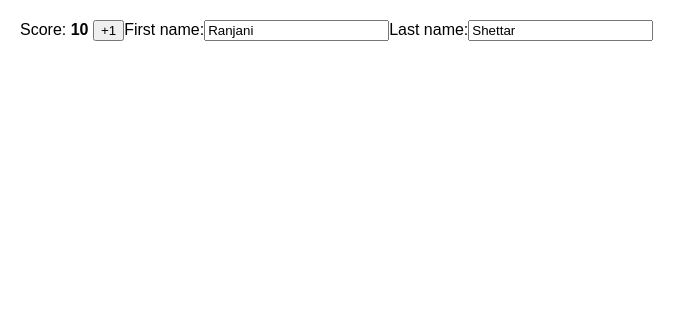
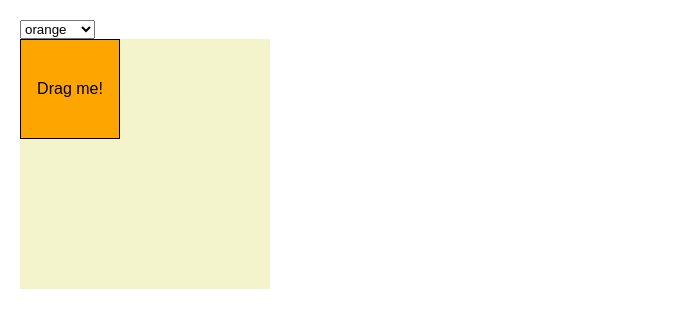
Before and after one commit to MufuDe/20240930-react-render-submit, a React (Create React App) app: page / in a window 1280 px wide. Shown: the top 328 px of the page, without its empty margins (0-696 px from the left). Built offline with nearby package versions, Linux system fonts and the light colour scheme.

Commit message:
1. 方形和背景渲染，不触发背景移动；

```diff
--- a/src/App.js
+++ b/src/App.js
@@ -1,47 +1,46 @@
 import { useState } from "react";
+import Background from "./Background.js";
+import Box from "./Box.js";
 
-export default function Scoreboard() {
-  const [player, setPlayer] = useState({
-    firstName: "Ranjani",
-    lastName: "Shettar",
-    score: 10,
+const initialPosition = {
+  x: 0,
+  y: 0,
+};
+
+export default function Canvas() {
+  const [shape, setShape] = useState({
+    color: "orange",
+    position: initialPosition,
   });
 
-  function handlePlusClick() {
-    setPlayer({
-      ...player,
-      score: player.score + 1,
+  function handleMove(dx, dy) {
+    setShape({
+      ...shape,
+      position: {
+        x: shape.position.x + dx,
+        y: shape.position.y + dy,
+      },
     });
   }
 
-  function handleFirstNameChange(e) {
-    setPlayer({
-      ...player,
-      firstName: e.target.value,
-    });
-  }
-
-  function handleLastNameChange(e) {
-    setPlayer({
-      ...player,
-      lastName: e.target.value,
+  function handleColorChange(e) {
+    setShape({
+      ...shape,
+      color: e.target.value,
     });
   }
 
   return (
     <>
-      <label>
-        Score: <b>{player.score}</b>{" "}
-        <button onClick={handlePlusClick}>+1</button>
-      </label>
-      <label>
-        First name:
-        <input value={player.firstName} onChange={handleFirstNameChange} />
-      </label>
-      <label>
-        Last name:
-        <input value={player.lastName} onChange={handleLastNameChange} />
-      </label>
+      <select value={shape.color} onChange={handleColorChange}>
+        <option value="orange">orange</option>
+        <option value="lightpink">lightpink</option>
+        <option value="aliceblue">aliceblue</option>
+      </select>
+      <Background position={initialPosition} />
+      <Box color={shape.color} position={shape.position} onMove={handleMove}>
+        Drag me!
+      </Box>
     </>
   );
 }
--- /dev/null
+++ b/src/Background.js
@@ -0,0 +1,16 @@
+export default function Background({ position }) {
+  return (
+    <div
+      style={{
+        position: "absolute",
+        transform: `translate(
+        ${position.x}px,
+        ${position.y}px
+      )`,
+        width: 250,
+        height: 250,
+        backgroundColor: "rgba(200, 200, 0, 0.2)",
+      }}
+    />
+  );
+}
--- /dev/null
+++ b/src/Box.js
@@ -0,0 +1,54 @@
+import { useState } from "react";
+
+export default function Box({ children, color, position, onMove }) {
+  const [lastCoordinates, setLastCoordinates] = useState(null);
+
+  function handlePointerDown(e) {
+    e.target.setPointerCapture(e.pointerId);
+    setLastCoordinates({
+      x: e.clientX,
+      y: e.clientY,
+    });
+  }
+
+  function handlePointerMove(e) {
+    if (lastCoordinates) {
+      setLastCoordinates({
+        x: e.clientX,
+        y: e.clientY,
+      });
+      const dx = e.clientX - lastCoordinates.x;
+      const dy = e.clientY - lastCoordinates.y;
+      onMove(dx, dy);
+    }
+  }
+
+  function handlePointerUp(e) {
+    setLastCoordinates(null);
+  }
+
+  return (
+    <div
+      onPointerDown={handlePointerDown}
+      onPointerMove={handlePointerMove}
+      onPointerUp={handlePointerUp}
+      style={{
+        width: 100,
+        height: 100,
+        cursor: "grab",
+        backgroundColor: color,
+        position: "absolute",
+        border: "1px solid black",
+        display: "flex",
+        justifyContent: "center",
+        alignItems: "center",
+        transform: `translate(
+          ${position.x}px,
+          ${position.y}px
+        )`,
+      }}
+    >
+      {children}
+    </div>
+  );
+}
```
